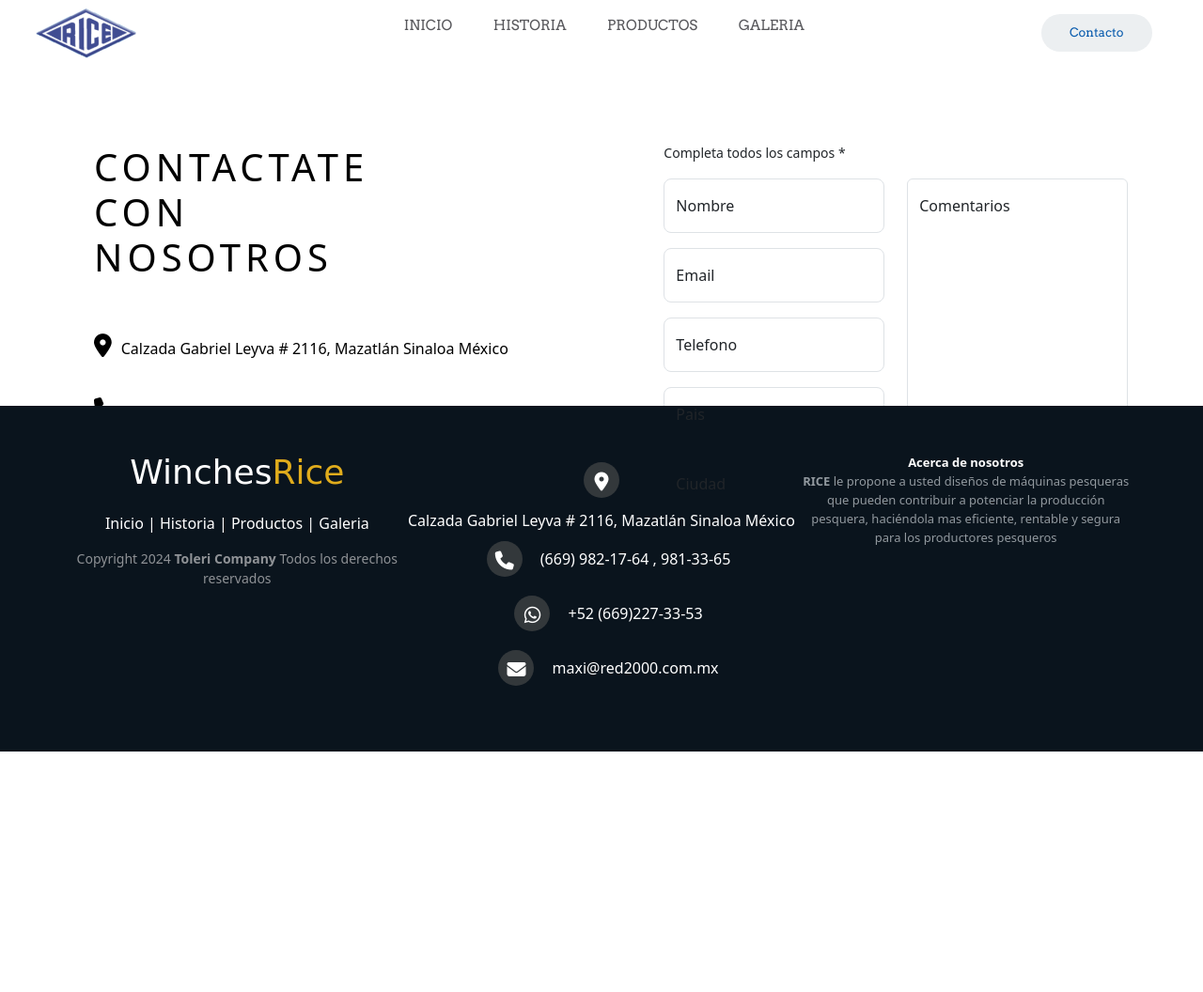
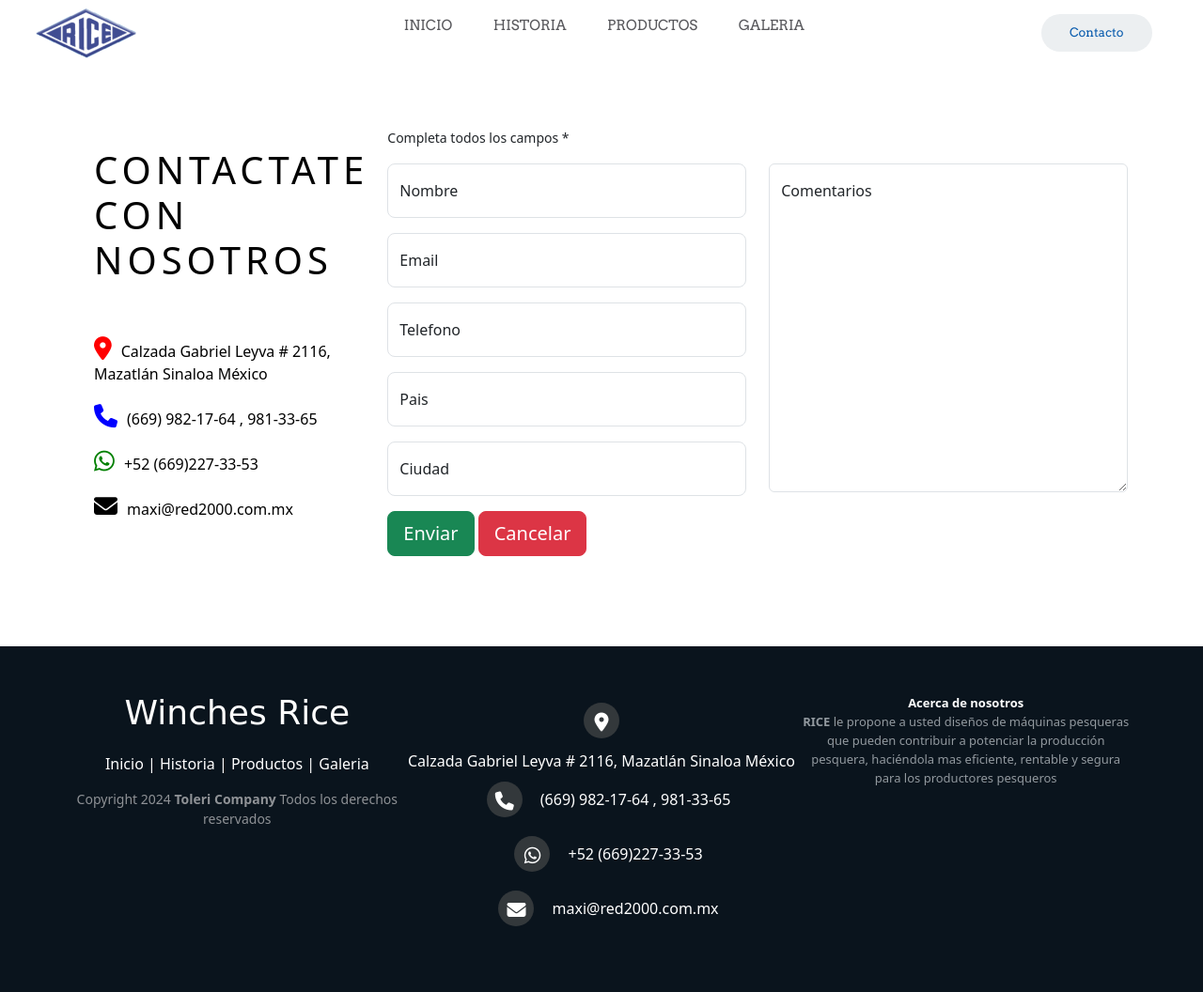
Before and after one commit to checharito14/proyecto, a PHP site: page /contacto.php in a window 1280 px wide. Shown: the whole page at 94% size. Before the commit the page ends 800 px from the top, so only its background shows below. Run offline with PHP 8.4, Linux system fonts and the light colour scheme.

Commit message:
contacto y footer correcto

```diff
--- a/contacto.php
+++ b/contacto.php
@@ -20,10 +20,11 @@
             <div class="box-info">
                 <h1>CONTACTATE <br>CON<br> NOSOTROS</h1>
                 <div class="links">
-                    <p><i class="fa-solid fa-location-dot"></i>Calzada Gabriel Leyva # 2116, Mazatlán Sinaloa México</p>
-                    <p><i class="fa-solid fa-phone"></i>(669) 982-17-64 , 981-33-65</p>
-                    <p><i class="fa-brands fa-whatsapp"></i>+52 (669)227-33-53</p>
-                    <p><i class="fa-solid fa-envelope"></i>maxi@red2000.com.mx</p>
+
+                    <p><i class="fa-solid fa-location-dot" style="color: red;"></i>Calzada Gabriel Leyva # 2116, Mazatlán Sinaloa México</p>
+                    <p><i class="fa-solid fa-phone" style="color: blue;"></i>(669) 982-17-64 , 981-33-65</p>
+                    <p><i class="fa-brands fa-whatsapp" style="color: green;"></i>+52 (669)227-33-53</p>
+                    <p><i class="fa-solid fa-envelope" style="color: black;"></i>maxi@red2000.com.mx</p>
                 </div>
             </div>
         </div>
@@ -73,9 +74,11 @@
         </form>
     </main>
 
+    <?php require "layout/footer.php" ?>
 
-    <?php require "layout/footer.php" ?>
+
     <script src="https://cdn.jsdelivr.net/npm/bootstrap@5.3.3/dist/js/bootstrap.bundle.min.js" integrity="sha384-YvpcrYf0tY3lHB60NNkmXc5s9fDVZLESaAA55NDzOxhy9GkcIdslK1eN7N6jIeHz" crossorigin="anonymous"></script>
-</body>
+
+
 
 </html>
--- a/css/contacto.css
+++ b/css/contacto.css
@@ -1,19 +1,23 @@
-main{
+/* body{
+    background: linear-gradient(rgba(0, 0, 0, 0.8), rgba(0, 0, 0, 0.8)), url(https://images.pexels.com/photos/5025768/pexels-photo-5025768.jpeg);
+    background-size: contain;
+} */
+main {
     margin: 4em 5em;
     display: flex;
     justify-content: center;
     align-items: center;
-    background: linear-gradient(rgba(0 0 0 / .8)), rgba(0 0 0 / .8), url(../images/pexels-tam-nguyen-3956501.jpg);
-    background-position: center center;
+    /* background: linear-gradient(rgba(0, 0, 0, 0.8), rgba(0, 0, 0, 0.8)), url(https://images.pexels.com/photos/5025768/pexels-photo-5025768.jpeg); */
     background-size: cover;
 }
+
 
 .container{
     display: grid;
     grid-template-columns: (2,50%);
     padding: 20px;
     gap: 10px;
-    width: 1000px;
+    width: 30%;
 }
 
 .box-info{
@@ -31,13 +35,13 @@ main{
 .links{
     display: flex;
     flex-direction: column;
-    gap: 25px;
+    gap: 5px;
 }
 
 
 
 .links i{
     color: #000;
-    margin-right: 10px ;
+    margin-right: 10px;
     font-size: 25px;
 }
--- a/css/footer.css
+++ b/css/footer.css
@@ -1,8 +1,11 @@
-footer{
-    position: fixed;
-    bottom: 0;
-    color: #fff;
+body{
+    position: relative;
+    padding-bottom: 25em;
+    min-height: 100vh;
+    /* border: 5px solid red; */
 }
+
+
 
 .footer-distribucion{
     background-color: #0a141d;
@@ -12,6 +15,11 @@ footer{
     font-size: 1rem;
     padding: 50px 50px 60px 50px;
     margin-top: 80px;
+    /* border: 5px solid blue; */
+    position: absolute;
+    bottom: 0;
+    width: 100%;
+    color: #fff;
 }
 
 .footer-distribucion .footer-izquierda, .footer-distribucion .footer-centro, .footer-distribucion .footer-derecha{
@@ -28,10 +36,6 @@ footer{
     margin: 0;
 }
 
-.footer-izquierda h3 span{
-    color: #e0ac1c;
-}
-
 .footer-distribucion  .footer-links{
     margin: 20px 0 12px;
 }
@@ -41,6 +45,10 @@ footer{
     line-height: 1.8;
     text-decoration: none;
     color: inherit;
+}
+
+.footer-distribucion .footer-links a:hover{
+    color: #ffbc0e;
 }
 
 .footer-distribucion .footer-company{
--- a/galeria.php
+++ b/galeria.php
@@ -23,11 +23,11 @@
 
 <body>
     <main class="container">
-        <div class="row">
+        <!-- <div class="row">
             <div class="col s12 center-align">
                 <h3 class="titulo">Galeria</h3>
             </div>
-        </div>
+        </div> -->
 
         <!-- <div class="materialize"></div> -->
 
--- a/index.php
+++ b/index.php
@@ -77,7 +77,6 @@
                             3.-Carretes de acero estructural con lubricación permanente<br>
                             4.-Sistema de embrague de fricción de acción positiva<br>
                             5.-Gira sobre rodamientos de rodillos esféricos autoalineables<br>
-
                         </p>
                         <a href="productos.php"><button>Más información</button></a>
                     </div>
--- a/layout/footer.php
+++ b/layout/footer.php
@@ -6,24 +6,24 @@
     <meta name="viewport" content="width=device-width, initial-scale=1.0">
 
     <!-- <link rel="stylesheet" href="../css/normalize.css"> -->
-    <link rel="stylesheet" href="../css/footer.css">
-    <link rel="stylesheet" href="../fontawesome/fontawesome-free-6.5.1-web/css/all.css">
+    <link rel="stylesheet" href="css/footer.css">
+    <link rel="stylesheet" href="fontawesome/fontawesome-free-6.5.1-web/css/all.css">
 </head>
 
 <footer class="footer-distribucion">
 
     <div class="footer-izquierda">
 
-        <h3>Winches<span>Rice</span></h3>
+        <h3>Winches Rice</h3>
 
         <p class="footer-links">
-            <a href="#inicio">Inicio</a>
+            <a href="index.php">Inicio</a>
             |
             <a href="#historia">Historia</a>
             |
-            <a href="../productos.php">Productos</a>
+            <a href="productos.php">Productos</a>
             |
-            <a href="../galeria.php">Galeria</a>
+            <a href="galeria.php">Galeria</a>
         </p>
 
         <p class="footer-company">Copyright 2024 <strong>
```
